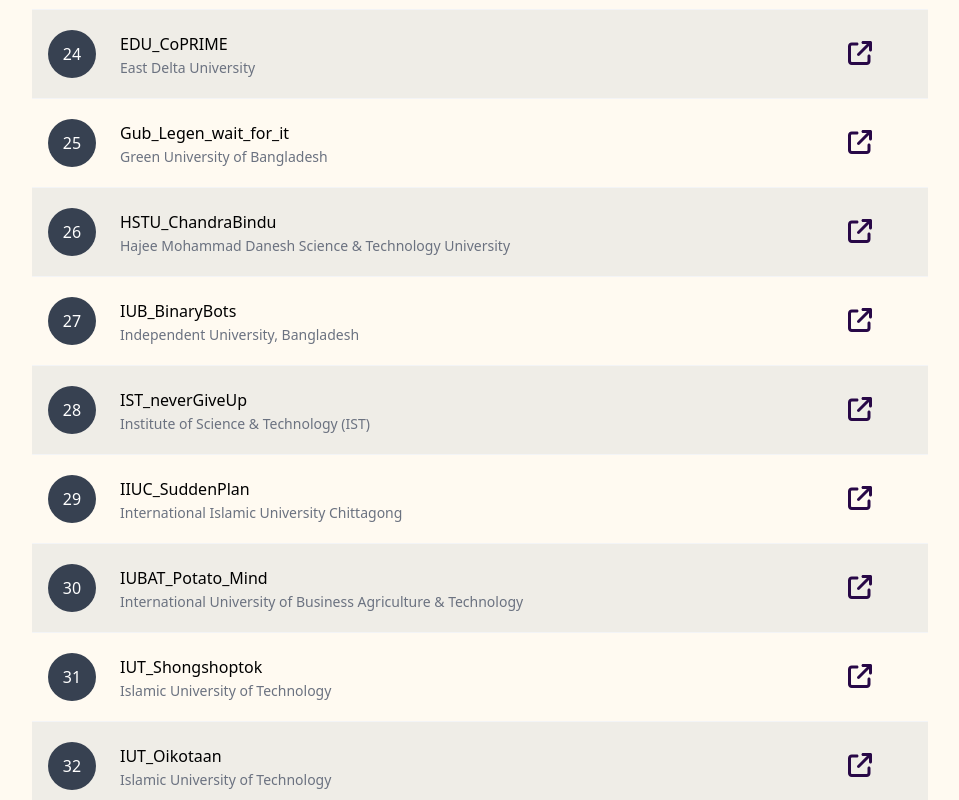
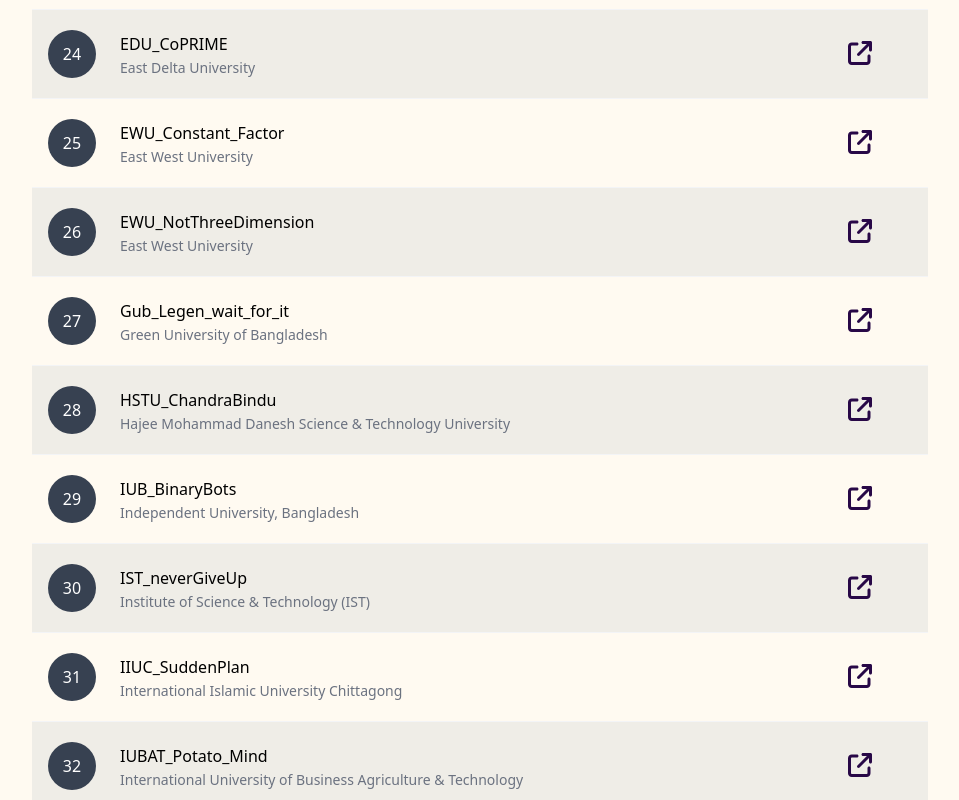
Before and after one commit to Mufassir-Chowdhury/cse-carnival, a React (Vite) app: page /iupc/selected_teams in a window 1280 px wide. Shown: the part 2360-3160 px from the top of the page, without its empty margins (160-1119 px from the left). Built offline with nearby package versions, Linux system fonts and the light colour scheme; a web font is replaced by a local one.

Commit message:
Add selected teams for CSE Carnival

```diff
--- a/src/data/iupcSelectedTeams.js
+++ b/src/data/iupcSelectedTeams.js
@@ -398,5 +398,50 @@
     "name": "UITS_O(struggle)",
     "university": "University of Information Technology & Sciences",
     "url": "https://csecarnival.sust.edu.bd/payment/8aa0f6c8-9818-4a7b-9812-0ac6a10be79f"
+  },
+  {
+    "name": "MBSTU_Novatos",
+    "university": "Mawlana Bhashani Science & Technology University",
+    "url": "https://csecarnival.sust.edu.bd/payment/fb56f3f2-69c1-4ca0-af8b-3c9c48861dc2"
+  },
+  {
+    "name": "MBSTU_Valo_Dekhe_Ekta_Naam",
+    "university": "Mawlana Bhashani Science & Technology University",
+    "url": "https://csecarnival.sust.edu.bd/payment/064251d6-edb0-49c9-9f17-8d1abdf72638"
+  },
+  {
+    "name": "EWU_Constant_Factor",
+    "university": "East West University",
+    "url": "https://csecarnival.sust.edu.bd/payment/bc9d2456-b5a4-478e-bfd9-4e56d749b55d"
+  },
+  {
+    "name": "EWU_NotThreeDimension",
+    "university": "East West University",
+    "url": "https://csecarnival.sust.edu.bd/payment/99288a69-5a10-4425-8195-7b2cf8a64380"
+  },
+  {
+    "name": "Rebooters_SHU",
+    "university": "Sheikh Hasina University",
+    "url": "https://csecarnival.sust.edu.bd/payment/b0f7ff82-0062-412d-9c92-ccd487cf410a"
+  },
+  {
+    "name": "RUET_ALTernators",
+    "university": "Rajshahi University of Engineering and Technology",
+    "url": "https://csecarnival.sust.edu.bd/payment/47e86cc5-fcf2-456c-ad33-5f54f69616b9"
+  },
+  {
+    "name": "RUET_TTF",
+    "university": "Rajshahi University of Engineering and Technology",
+    "url": "https://csecarnival.sust.edu.bd/payment/02b0ed81-a7d6-4150-b175-e1570c44be26"
+  },
+  {
+    "name": "RUET_i/0",
+    "university": "Rajshahi University of Engineering and Technology",
+    "url": "https://csecarnival.sust.edu.bd/payment/d1115a7d-f436-4f1d-afc5-a3c7eb38e39e"
+  },
+  {
+    "name": "RUET_Eliminated",
+    "university": "Rajshahi University of Engineering and Technology",
+    "url": "https://csecarnival.sust.edu.bd/payment/ed706efa-9714-4f8a-a6e6-9846cefdf6c7"
   }
 ]
```
